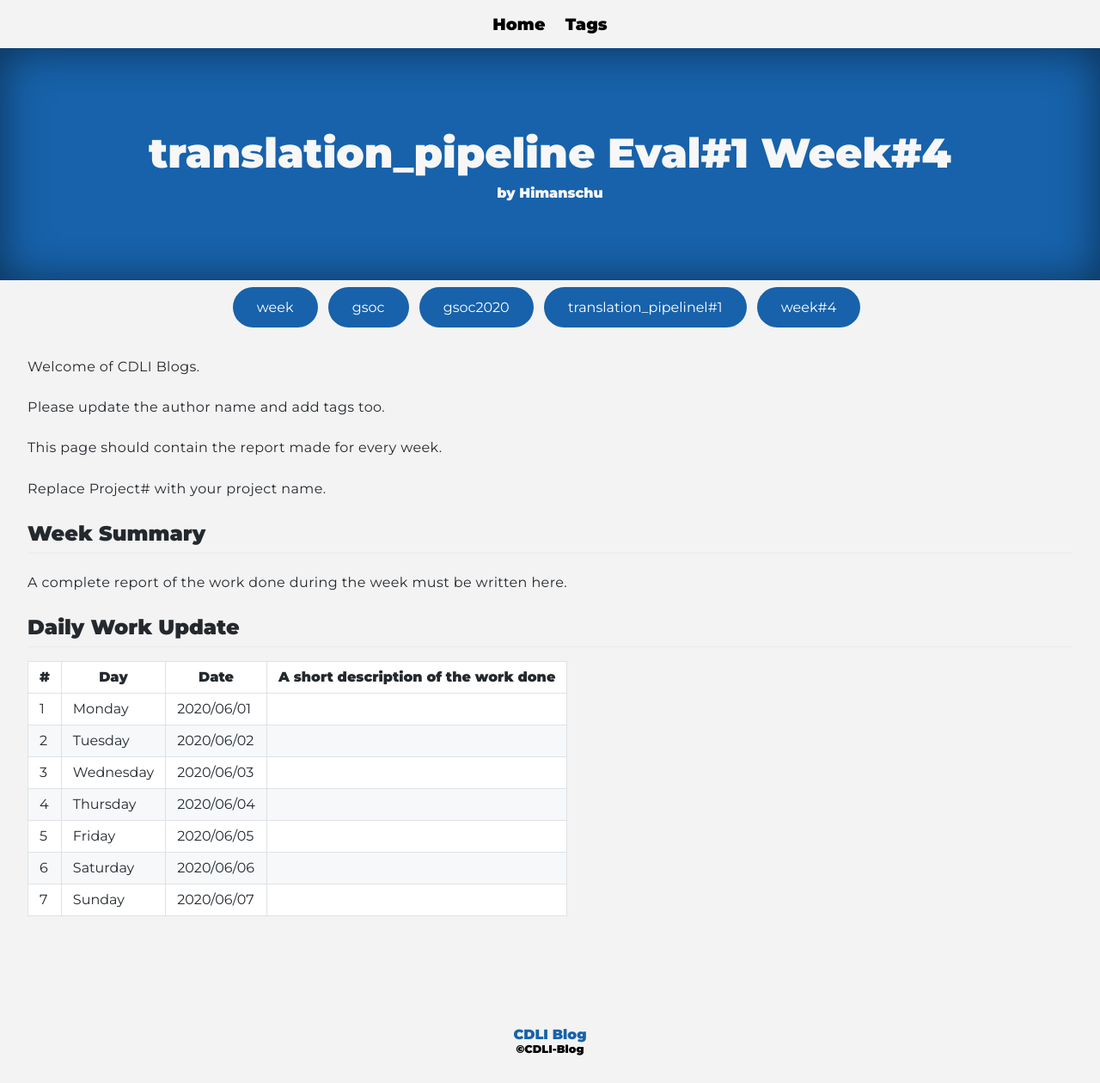
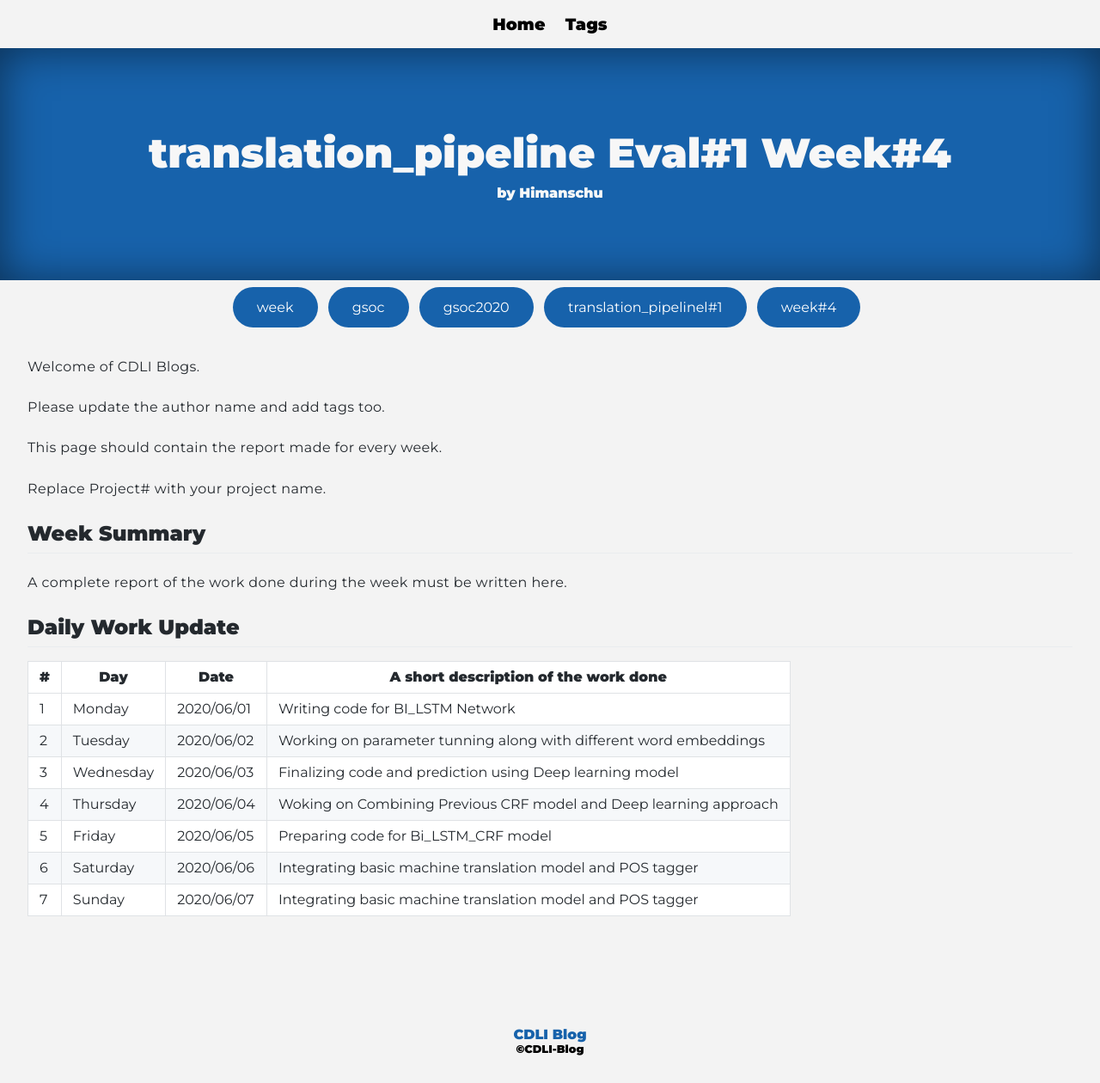
Before and after one commit to cdli-gh/blog, a Jekyll site: the page built from _blog/gsoc20/translation_pipeline/posts/04_week4.md, in a window 1280 px wide. Shown: the whole page at 86% size. Built offline with Jekyll 4.4.1, drawn with Linux system fonts in a browser that asks for light colours; Markdown is read by kramdown in place of the engine named in the settings.

Commit message:
Update 04_week4.md

```diff
--- a/_blog/gsoc20/translation_pipeline/posts/04_week4.md
+++ b/_blog/gsoc20/translation_pipeline/posts/04_week4.md
@@ -21,10 +21,10 @@ A complete report of the work done during the week must be written here.
 
 |\#|Day|Date|A short description of the work done|
 |---	|---	|---	|---	|
-|1   	| Monday 	|   2020/06/01	|   	|
-|2   	| Tuesday  	|   2020/06/02	|   	|
-|3   	| Wednesday  	|  2020/06/03 	|   	|
-|4   	| Thursday  	|   2020/06/04	|   	|
-|5   	| Friday  	|   2020/06/05	|   	|
-|6   	| Saturday  	|   2020/06/06	|   	|
-|7   	| Sunday  	|   2020/06/07	|   	|
+|1   	| Monday 	|   2020/06/01	|  Writing code for BI_LSTM Network 	|
+|2   	| Tuesday  	|   2020/06/02	|  Working on parameter tunning along with different word embeddings	|
+|3   	| Wednesday  	|  2020/06/03 	|  Finalizing code and prediction using Deep learning model	|
+|4   	| Thursday  	|   2020/06/04	|  Woking on Combining Previous CRF model and Deep learning approach	|
+|5   	| Friday  	|   2020/06/05	| Preparing code for Bi_LSTM_CRF model 	|
+|6   	| Saturday  	|   2020/06/06	|  Integrating basic machine translation model and POS tagger	|
+|7   	| Sunday  	|   2020/06/07	|  Integrating basic machine translation model and POS tagger 	|
```
